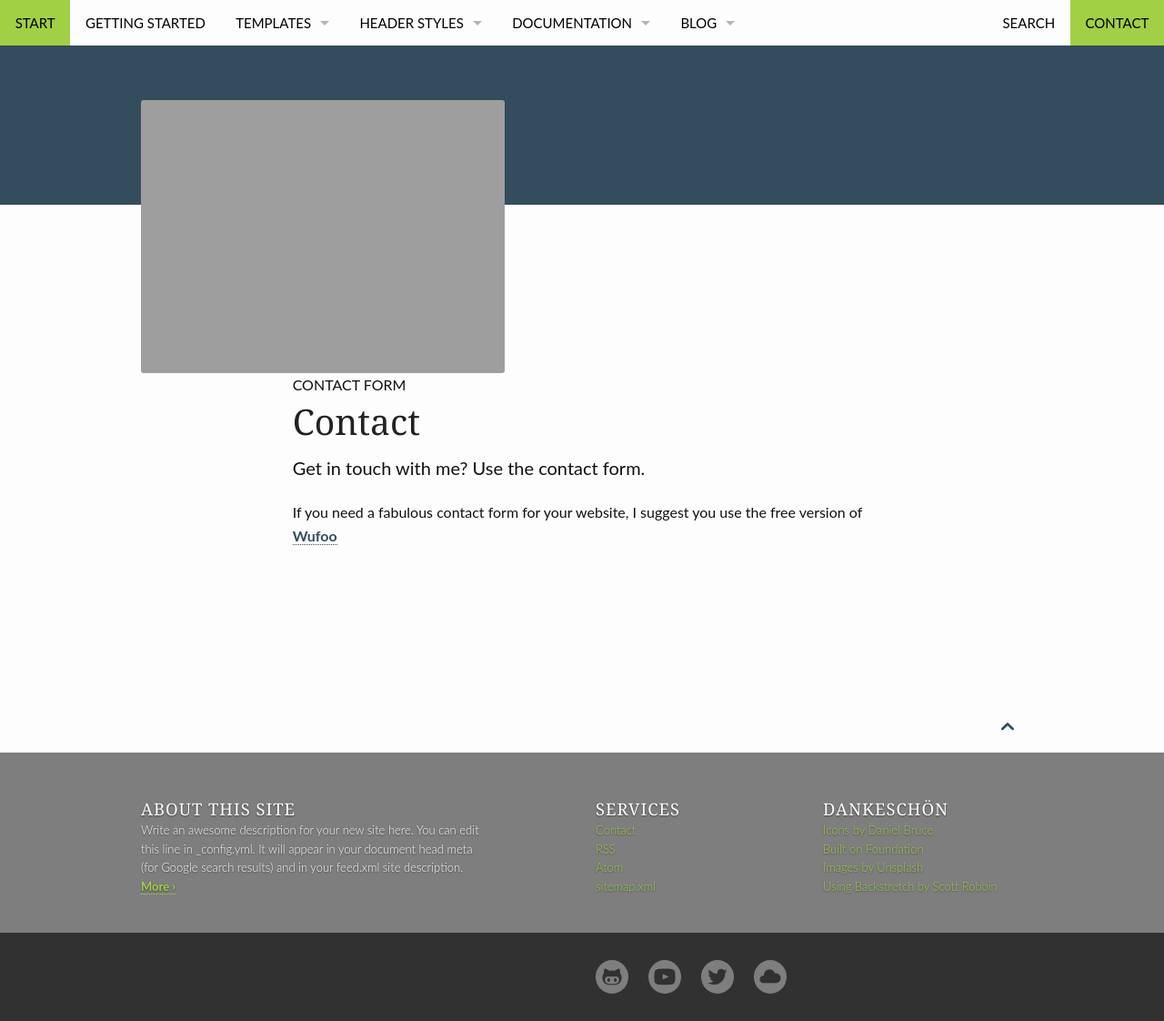
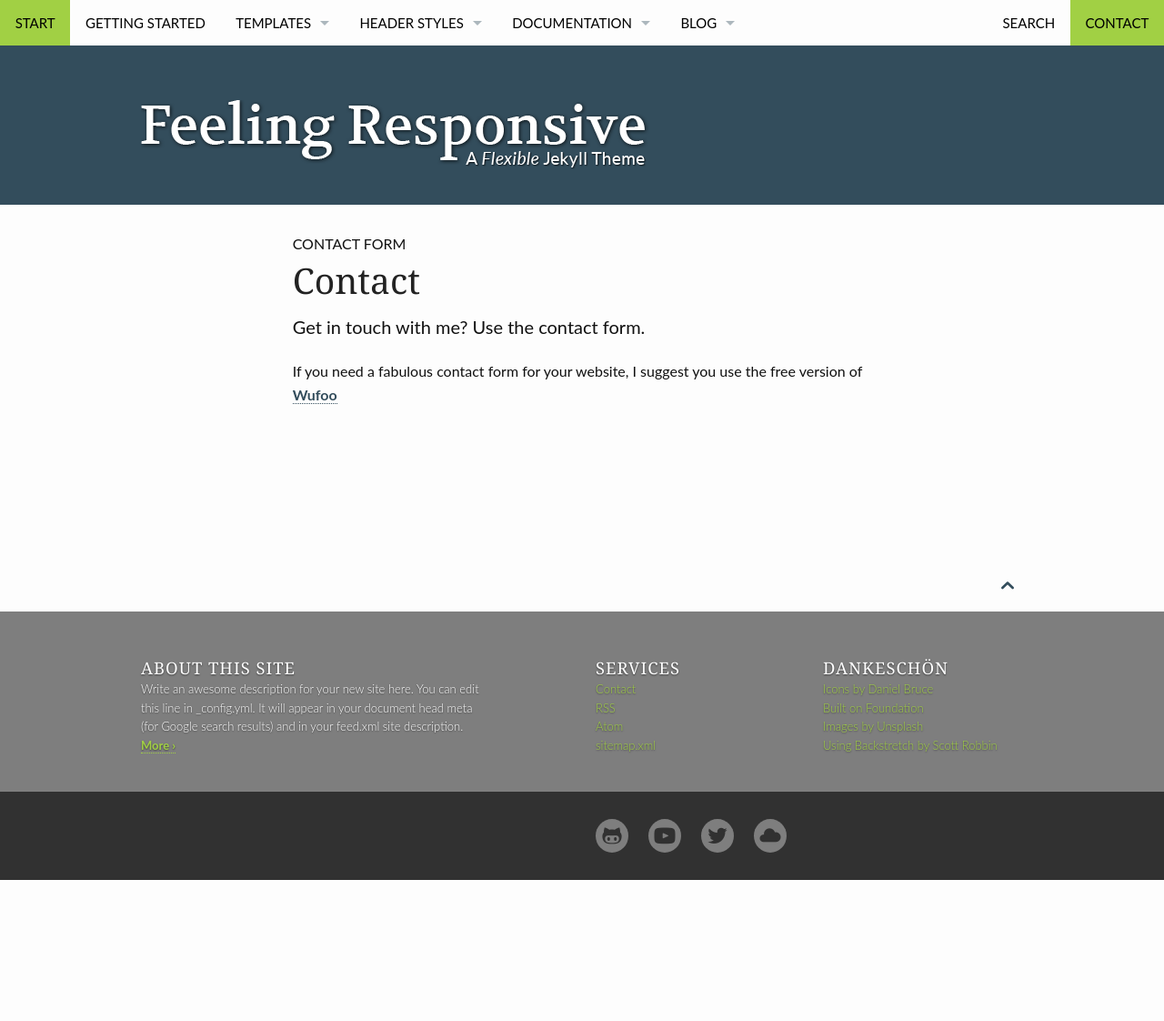
Before and after one commit to shahid21st/oddsides-site, a Jekyll site: the page built from pages/contact.md, in a window 1280 px wide. Shown: the whole page at 91% size. Built offline with Jekyll 4.4.1, drawn with Linux system fonts in a browser that asks for light colours; after the commit the page ends 967 px from its top, so only the background shows below that.

Commit message:
Updated config

```diff
--- a/_config.yml
+++ b/_config.yml
@@ -34,6 +34,9 @@ github_username:  jekyll
 # Build settings
 #theme: minima
 remote_theme: Phlow/feeling-responsive
+
+logo: "logo.png"
+
 plugins:
   - jekyll-feed
 
```
